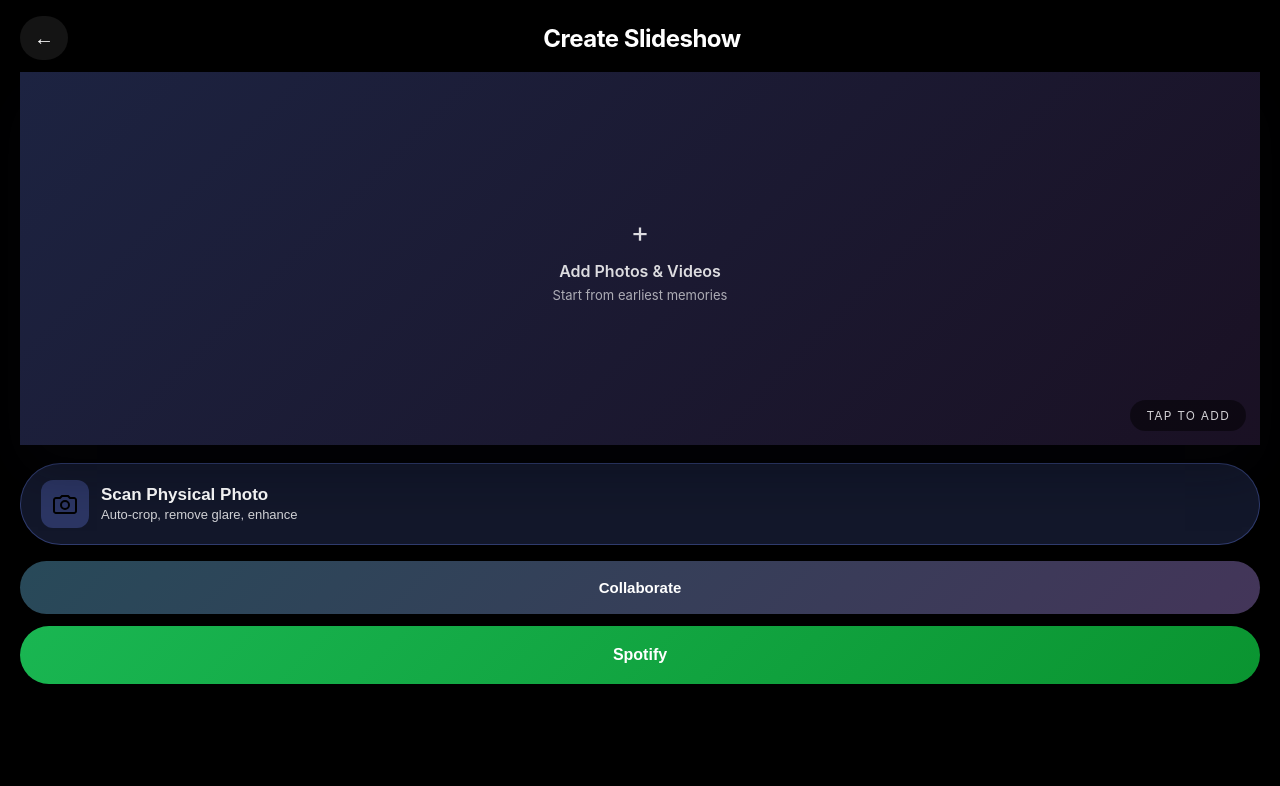
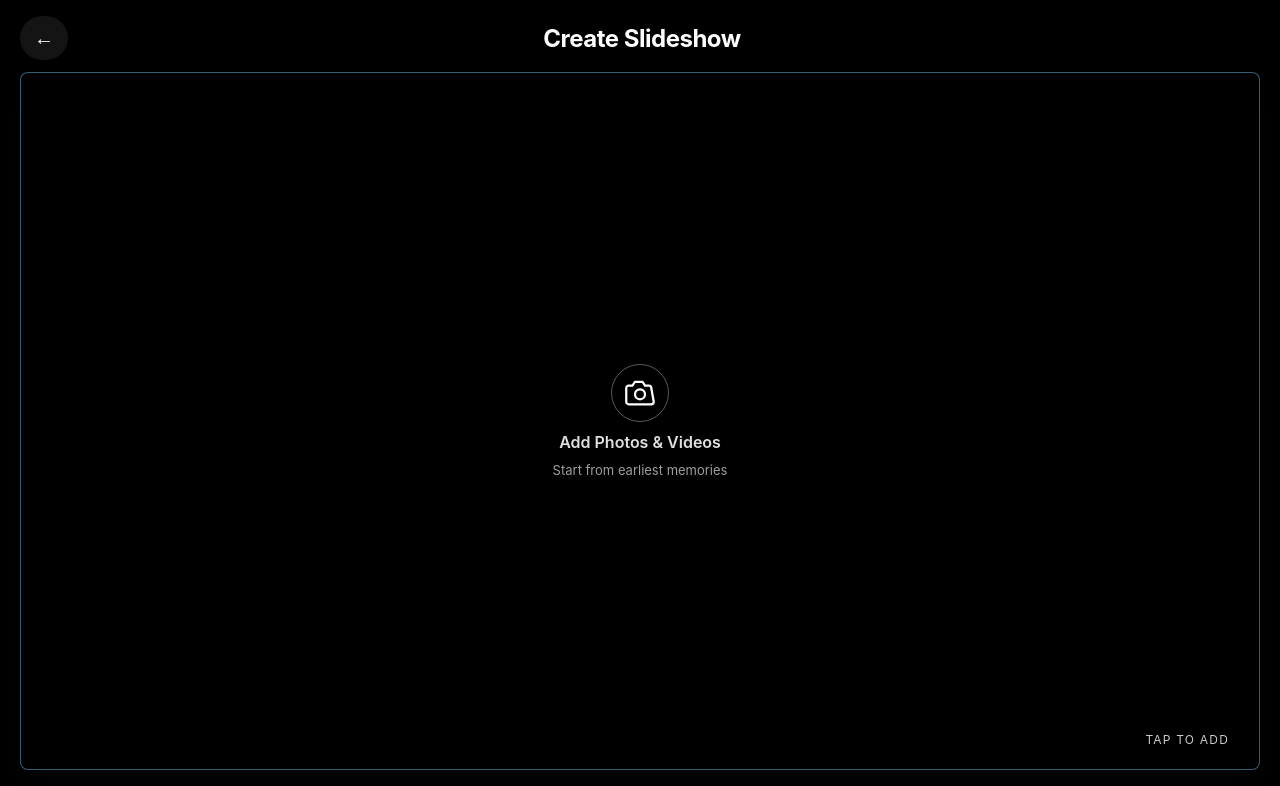
Before and after one commit to dashqrcodes/DASH, a Next.js app: page /slideshow in a window 1280 px wide. Shown: the top 786 px of the page. Built offline with nearby package versions, Linux system fonts and the light colour scheme.

Commit message:
Polish slideshow hero empty state

```diff
--- a/src/pages/slideshow.tsx
+++ b/src/pages/slideshow.tsx
@@ -753,27 +753,20 @@ const SlideshowPage: React.FC = () => {
         <meta name="apple-mobile-web-app-status-bar-style" content="black-translucent" />
             </Head>
       <div style={{
-        width:'100vw',
-        height:'100dvh',
-        maxHeight:'100dvh',
+        minHeight:'100vh',
         background:'#000000',
         fontFamily:'-apple-system, BlinkMacSystemFont, Segoe UI, Roboto, sans-serif',
         color:'white',
         padding:'0',
-        paddingBottom:'calc(env(safe-area-inset-bottom, 0px) + 80px)',
+        paddingBottom:'calc(env(safe-area-inset-bottom, 0px) + 40px)',
         display:'flex',
         flexDirection:'column',
-        maxWidth:'100vw',
-        overflow:'hidden',
-        position:'fixed',
-        top:0,
-        left:0,
-        right:0,
-        bottom:0,
+        width:'100%',
+        overflowY:'auto',
+        overscrollBehavior:'contain',
         WebkitTouchCallout:'none',
         WebkitUserSelect:'none',
-        touchAction:'manipulation',
-        overscrollBehavior:'none'
+        touchAction:'manipulation'
       }}>
         {/* Header */}
         <div style={{
@@ -828,11 +821,14 @@ const SlideshowPage: React.FC = () => {
           style={{
             margin: '0 20px 18px',
             position: 'relative',
-            borderRadius: '0px',
+            borderRadius: '8px',
             overflow: 'hidden',
             background: photos.length
-              ? 'rgba(255,255,255,0.08)'
-              : 'linear-gradient(135deg, rgba(102,126,234,0.28) 0%, rgba(118,75,162,0.22) 100%)',
+              ? 'rgba(12,12,16,0.9)'
+              : '#000',
+            border: photos.length
+              ? '1px solid rgba(255,255,255,0.15)'
+              : '1px solid rgba(114,210,255,0.45)',
             aspectRatio: '16 / 9',
             display: 'flex',
             alignItems: 'center',
@@ -844,10 +840,34 @@ const SlideshowPage: React.FC = () => {
           {photos.length > 0 ? (
             renderHeroMedia()
           ) : (
-            <div style={{ textAlign: 'center', color: 'rgba(255,255,255,0.85)', padding: '0 32px' }}>
-              <div style={{ fontSize: '28px', marginBottom: '12px' }}>+</div>
-              <div style={{ fontSize: '16px', fontWeight: 600 }}>{t.addPhotosVideos}</div>
-              <div style={{ fontSize: '13px', opacity: 0.75, marginTop: '6px' }}>{t.startFromEarliest}</div>
+            <div style={{
+              textAlign: 'center',
+              color: 'rgba(255,255,255,0.88)',
+              display:'flex',
+              flexDirection:'column',
+              alignItems:'center',
+              gap:'10px'
+            }}>
+              <div style={{
+                width:'58px',
+                height:'58px',
+                borderRadius:'50%',
+                border:'1px solid rgba(255,255,255,0.35)',
+                display:'flex',
+                alignItems:'center',
+                justifyContent:'center'
+              }}>
+                <svg width="30" height="30" viewBox="0 0 24 24" fill="none" stroke="white" strokeWidth="1.8">
+                  <path d="M23 19a2 2 0 0 1-2 2H3a2 2 0 0 1-2-2V8a2 2 0 0 1 2-2h3l2-3h6l2 3h3a2 2 0 0 1 2 2z"></path>
+                  <circle cx="12" cy="13" r="4"></circle>
+                </svg>
+              </div>
+              <div style={{ fontSize:'16px', fontWeight:600 }}>
+                {t.addPhotosVideos}
+              </div>
+              <div style={{ fontSize:'13px', opacity:0.7 }}>
+                {t.startFromEarliest}
+              </div>
             </div>
           )}
           <div
```
